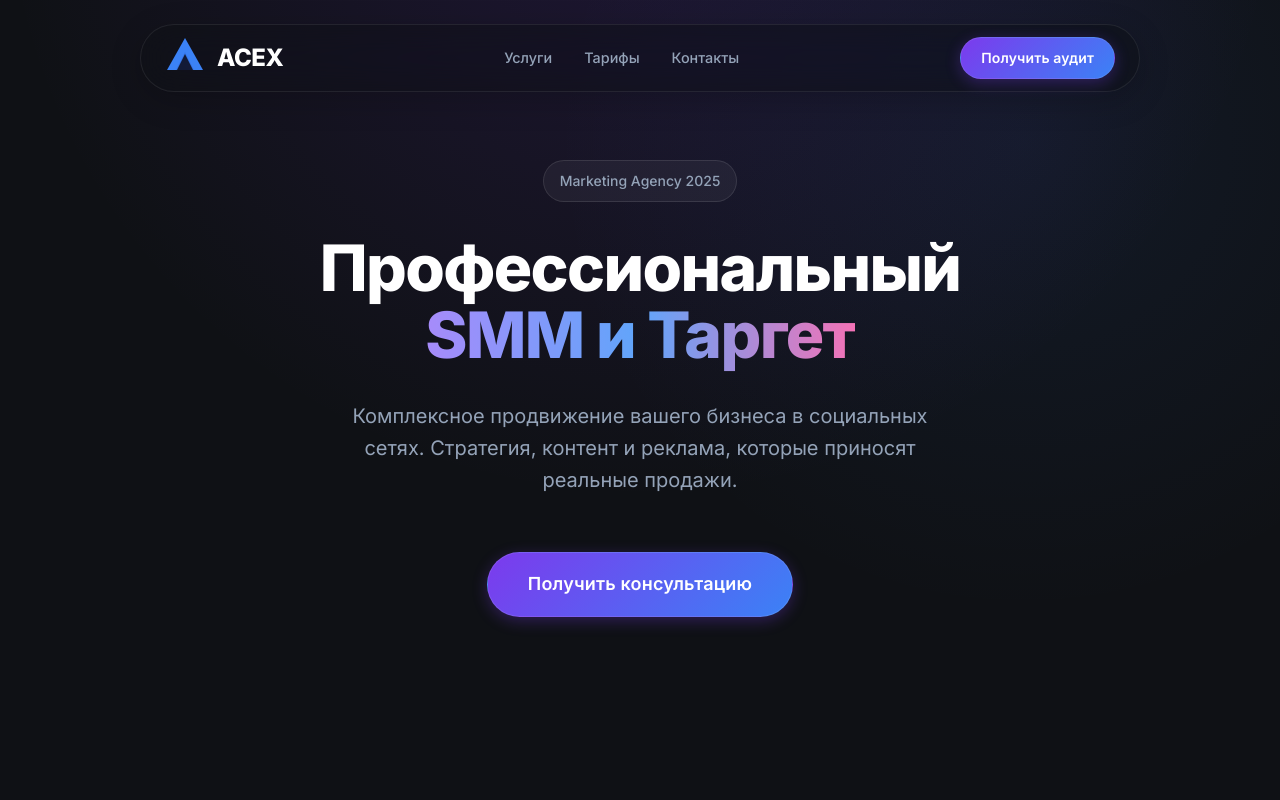
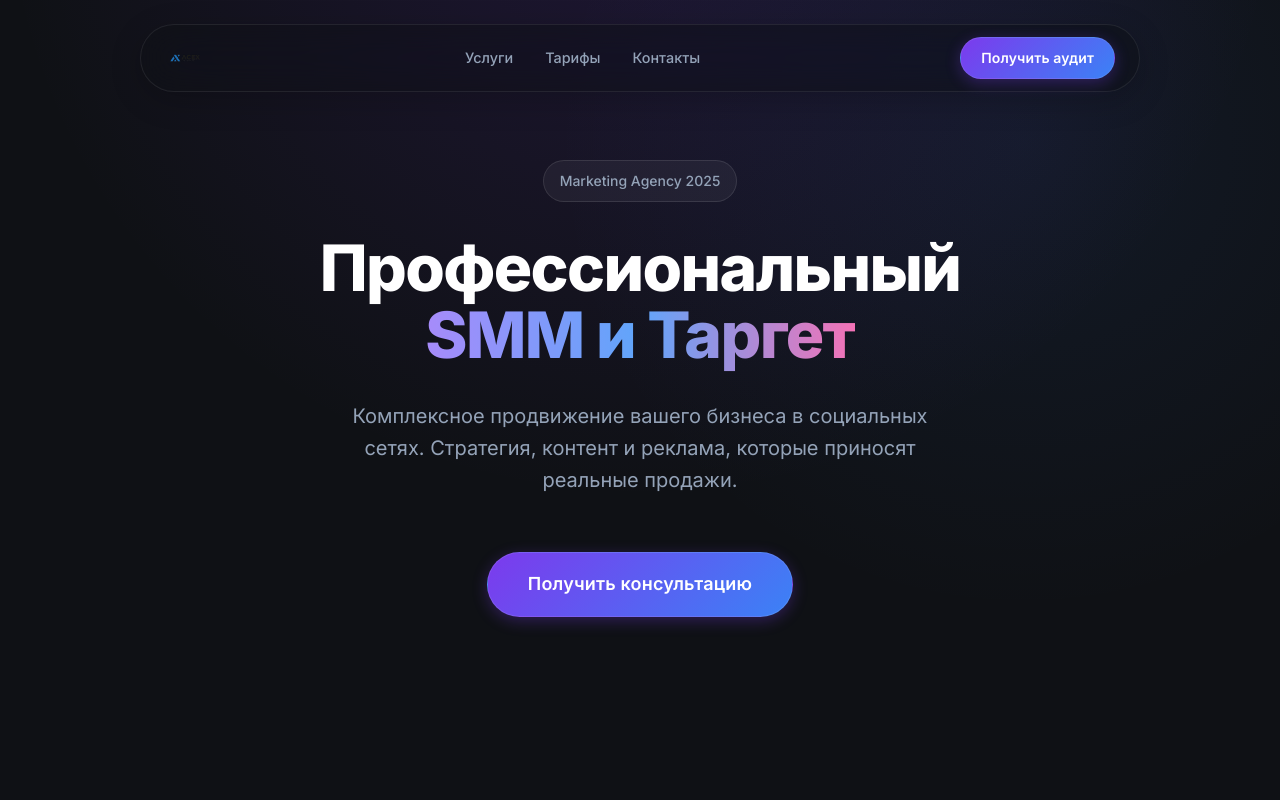
Before and after one commit to ShohruxMurodovich/Acex-landing, a Vue app: page / in a window 1280 px wide. Shown: the top 800 px of the page. Built offline with nearby package versions, Linux system fonts and the light colour scheme.

Commit message:
Update logo to transparent PNG

```diff
--- a/index.html
+++ b/index.html
@@ -3,7 +3,7 @@
 
 <head>
   <meta charset="UTF-8" />
-  <link rel="icon" type="image/svg+xml" href="/logo.svg" />
+  <link rel="icon" type="image/png" href="/acex_logo.png" />
   <meta name="viewport" content="width=device-width, initial-scale=1.0" />
 
   <!-- Primary Meta Tags -->
--- a/src/components/ui/TheLogo.vue
+++ b/src/components/ui/TheLogo.vue
@@ -1,31 +1,24 @@
 <template>
-  <div class="logo-container">
-    <svg width="40" height="40" viewBox="0 0 40 40" fill="none" xmlns="http://www.w3.org/2000/svg">
-      <path d="M20 0L38 32H28L20 16L12 32H2L20 0Z" fill="#3B82F6"/>
-      <path d="M20 14L29 32H11L20 14Z" fill="#1E40AF" fill-opacity="0.2"/>
-    </svg>
-    <div class="logo-text">
-      <span class="text-white">ACEX</span>
-    </div>
+  <div class="logo-wrapper">
+    <!-- Using the uploaded image.
+         Note: Since it is a JPG, it has a background.
+         Ideally, a transparent PNG or SVG is better for dark mode. -->
+    <img src="/acex_logo.png" alt="ACEX Logo" class="logo-img" />
   </div>
 </template>
 
 <style scoped>
-.logo-container {
+.logo-wrapper {
   display: flex;
   align-items: center;
-  gap: 12px;
+  height: 40px;
+  overflow: hidden; /* Ensure it stays within bounds */
+  border-radius: 6px; /* Slight radius to make the box look intentional if visible */
 }
 
-.logo-text {
-  font-family: 'Inter', sans-serif;
-  font-weight: 800;
-  font-size: 24px;
-  letter-spacing: -0.02em;
-  color: white;
-}
-
-.text-white {
-  color: white;
+.logo-img {
+  height: 100%;
+  width: auto;
+  object-fit: contain;
 }
 </style>
```
Also changed, not shown: public/acex_logo.png (added).
